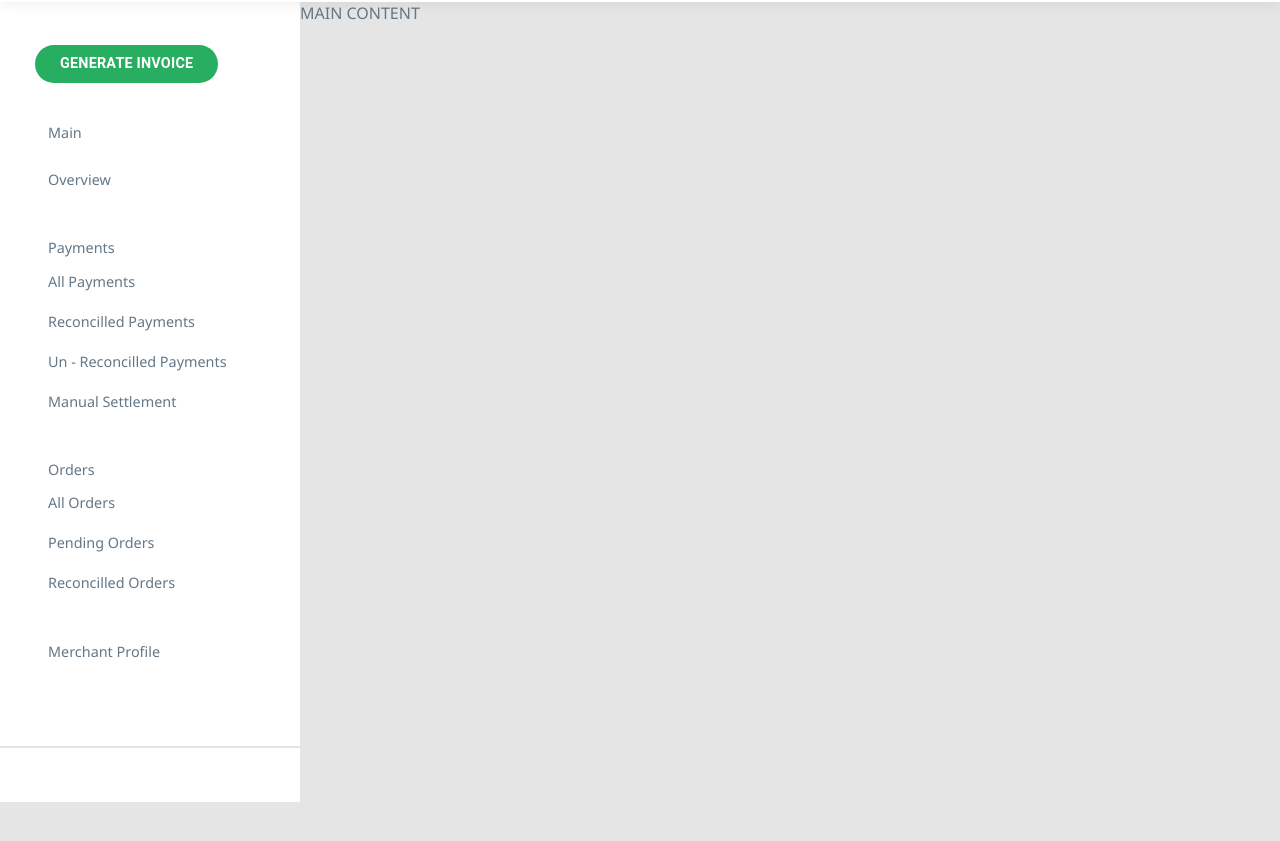
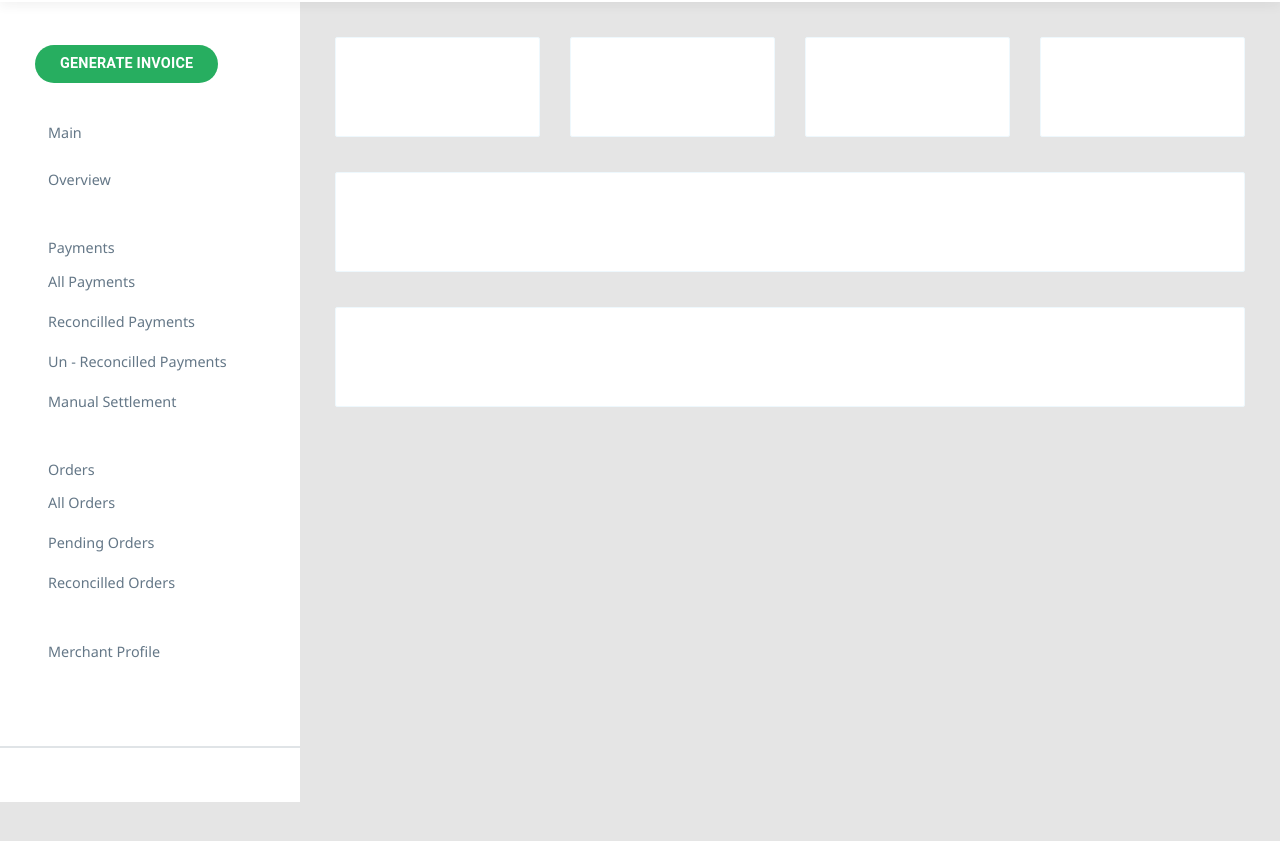
Before and after one commit to abdulfatai360/trans-monitor, a React app: page / in a window 1280 px wide. Shown: the part 73-914 px from the top of the page. After the commit the page ends 875 px from the top, so only its background shows below. Built offline with nearby package versions, Linux system fonts and the light colour scheme.

Commit message:
add skeleton layout for content area

```diff
--- a/src/components/App.js
+++ b/src/components/App.js
@@ -2,6 +2,7 @@ import React from 'react';
 import styled from 'styled-components';
 import Header from './Header';
 import Nav from './Nav';
+import ContentArea from './ContentArea';
 
 const StyledApp = styled.div`
   .Header {
@@ -19,15 +20,16 @@ const StyledApp = styled.div`
     top: 75px;
     left: 0;
     z-index: 1;
-    width: 300px;
+    width: 30rem;
     height: 100%;
     background-color: #fff;
   }
 
-  .Content {
-    margin-left: 300px;
+  .ContentArea {
+    margin-left: 30rem;
     margin-top: 75px;
-    height: 2000px;
+    padding: 3.5rem;
+    min-height: calc(100vh - 80px);
   }
 `;
 
@@ -40,7 +42,9 @@ const App = () => {
       <div className="Nav">
         <Nav />
       </div>
-      <div className="Content">MAIN CONTENT</div>
+      <div className="ContentArea">
+        <ContentArea />
+      </div>
     </StyledApp>
   );
 };
--- /dev/null
+++ b/src/components/ContentArea.js
@@ -0,0 +1,63 @@
+import React from 'react';
+import styled from 'styled-components';
+
+const StyledContentArea = styled.div`
+  display: grid;
+  grid-column-gap: 3rem;
+  grid-row-gap: 3.5rem;
+  grid-template-areas:
+    'daily-txn-vol daily-txn-val tot-txn-vol tot-txn-val'
+    'orders orders orders orders'
+    'payments payments payments payments';
+
+  .DailyTransactionVolume,
+  .DailyTransactionValue,
+  .TotalTransactionVolume,
+  .TotalTransactionValue,
+  .OrdersDetails,
+  .PaymentsTable {
+    height: 100px;
+    border: 1px solid #eef8fd;
+    border-radius: 2px;
+    background-color: #fff;
+  }
+
+  .DailyTransactionVolume {
+    grid-area: daily-txn-vol;
+  }
+
+  .DailyTransactionValue {
+    grid-area: daily-txn-val;
+  }
+
+  .TotalTransactionVolume {
+    grid-area: tot-txn-vol;
+  }
+
+  .TotalTransactionValue {
+    grid-area: tot-txn-val;
+  }
+
+  .OrdersDetails {
+    grid-area: orders;
+  }
+
+  .PaymentsTable {
+    grid-area: payments;
+  }
+`;
+
+const ContentArea = () => {
+  return (
+    <StyledContentArea>
+      <div className="DailyTransactionVolume"></div>
+      <div className="DailyTransactionValue"></div>
+      <div className="TotalTransactionVolume"></div>
+      <div className="TotalTransactionValue"></div>
+      <div className="OrdersDetails"></div>
+      <div className="PaymentsTable"></div>
+    </StyledContentArea>
+  );
+};
+
+export default ContentArea;
--- a/src/index.css
+++ b/src/index.css
@@ -2,6 +2,12 @@ html {
   box-sizing: border-box;
   font-size: 62.5%;
   overflow-x: hidden;
+}
+
+@media (min-width: 2560px) {
+  html {
+    font-size: 81.25%;
+  }
 }
 
 html,
```
